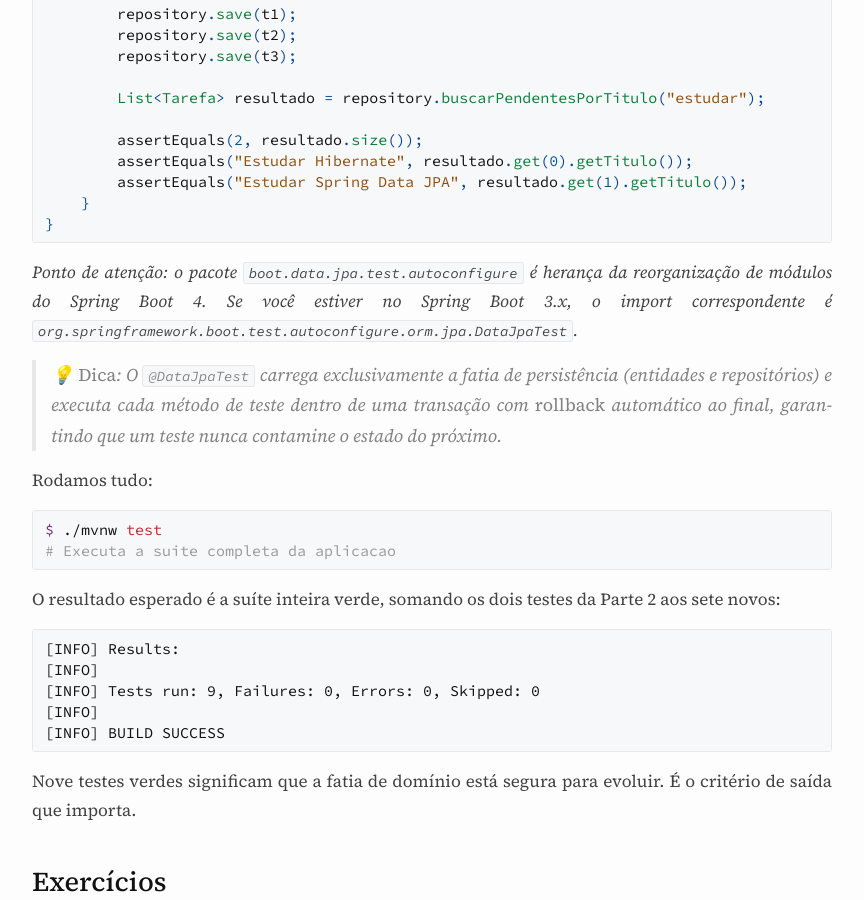
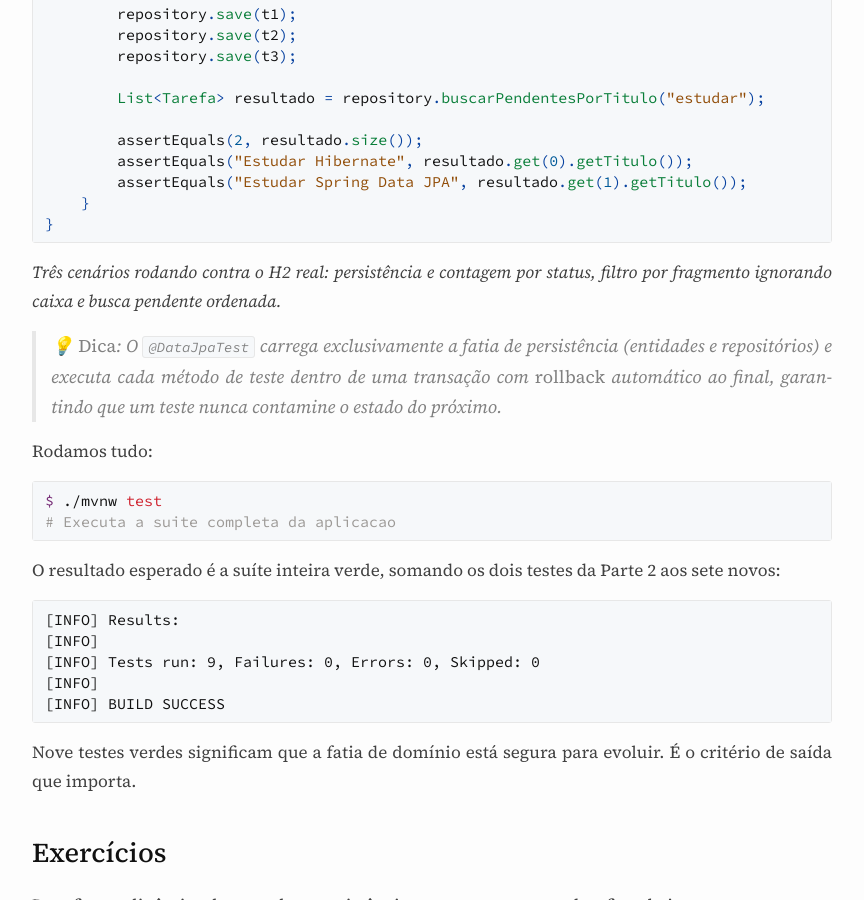
Before and after one commit to vndmtrx/vndmtrx.github.io, a Jekyll site: the page built from _posts/2026-08-26-springboot-tutorial-parte-3.md, in a window 1280 px wide and 900 px high, scrolled down 20869 px. Shown: the whole window, without its empty margins (208-1072 px from the left). Built offline with Jekyll 4.4.1, drawn with Linux system fonts in a browser that asks for light colours; nearby versions of some CDN libraries.

Commit message:
Outro ajuste, juro que é o último

````diff
--- a/_posts/2026-08-26-springboot-tutorial-parte-3.md
+++ b/_posts/2026-08-26-springboot-tutorial-parte-3.md
@@ -696,7 +696,7 @@ class TarefaRepositoryTest {
     }
 }
 ```
-*Ponto de atenção: o pacote `boot.data.jpa.test.autoconfigure` é herança da reorganização de módulos do Spring Boot 4. Se você estiver no Spring Boot 3.x, o import correspondente é `org.springframework.boot.test.autoconfigure.orm.jpa.DataJpaTest`.*
+*Três cenários rodando contra o H2 real: persistência e contagem por status, filtro por fragmento ignorando caixa e busca pendente ordenada.*
 
 > 💡 *Dica*: O `@DataJpaTest` carrega exclusivamente a fatia de persistência (entidades e repositórios) e executa cada método de teste dentro de uma transação com *rollback* automático ao final, garantindo que um teste nunca contamine o estado do próximo.
 
````
